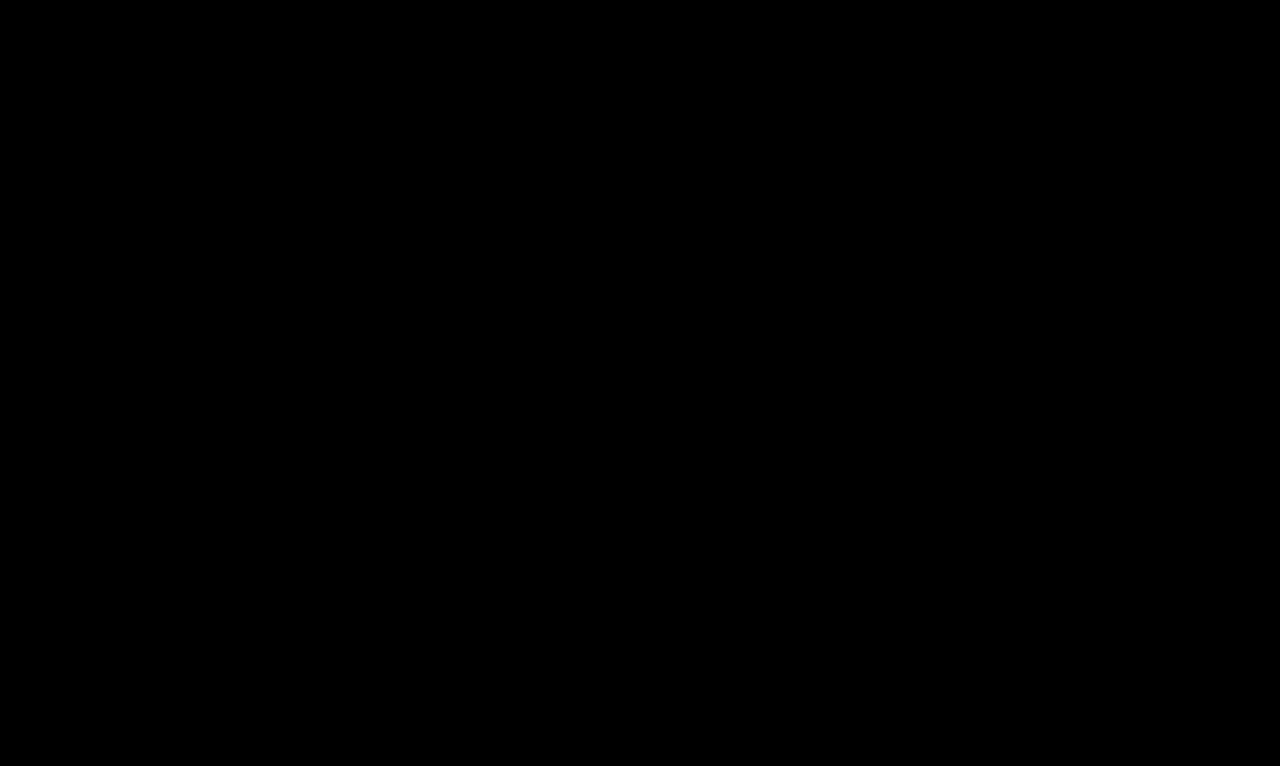
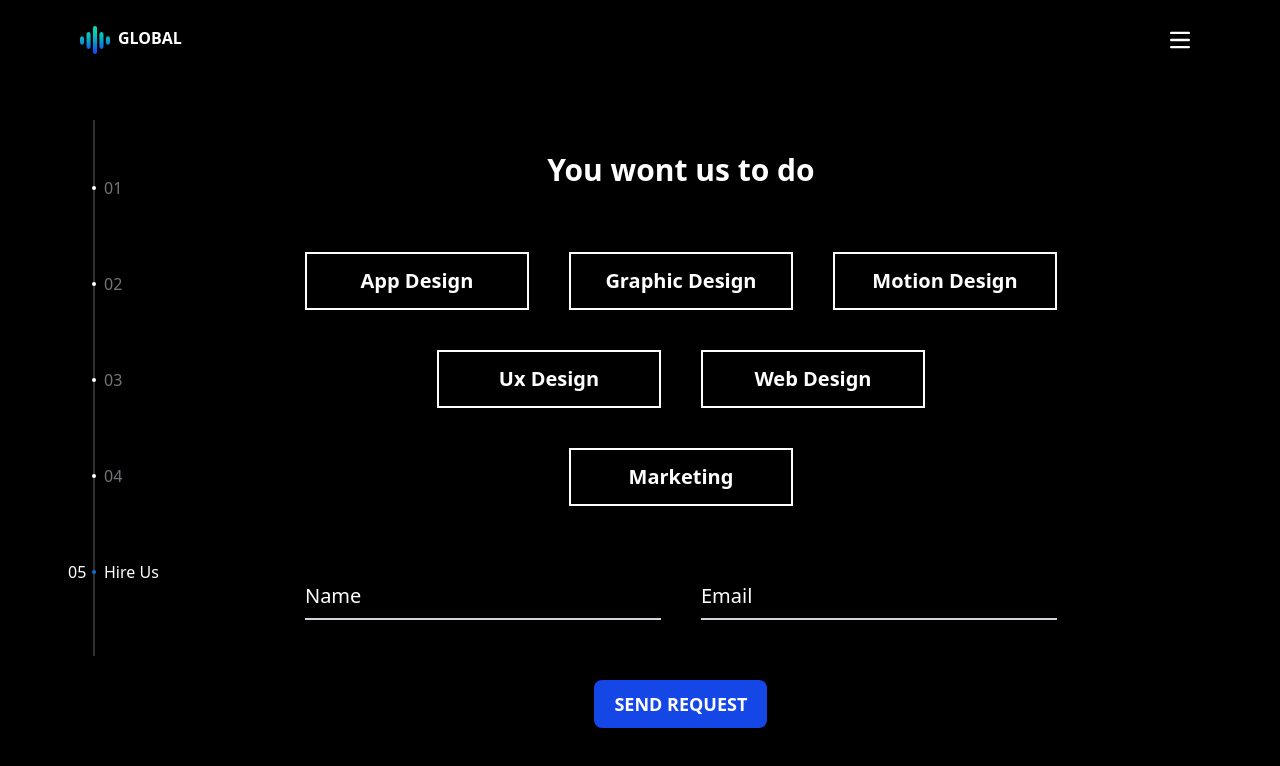
Before and after one commit to Eslam-Mohamed-G/global-next.js, a Next.js app: page /hire in a window 1280 px wide. Before the commit this address had no page. Shown: the top 766 px of the page. Built offline with nearby package versions, Linux system fonts and the light colour scheme.

Commit message:
Reorganized routes and added dynamic Navbar behavior

```diff
--- a/src/app/pages/contact/page.tsx
+++ b/src/app/contact/page.tsx
@@ -4,7 +4,7 @@ import React from 'react';
 const Page = () => {
     return (
         <div className='w-1/2 flex items-center justify-center md:justify-end'>
-            <img src="/img/contact-visual.png" alt="contact-visual"  className='w-full h-full object-cover absolute start-0 end-0 top-0 bottom-0'/>
+            <img src="/img/contact-visual.png" alt="contact-visual"  className='w-full h-full object-cover absolute start-0 end-0 top-0 bottom-0 -z-10'/>
             <div className='bg-black/80 text-white max-w-2xs text-center flex flex-col items-center justify-center gap-4 p-10 shadow-black drop-shadow-xl/50 shadow-2xl'>
                 <Link href="mailto:eslam.gomaa.3rb@gmail.com" target="_blank" className='font-bold'>eslam.gomaa.3rb@gmail.com</Link>
                 <Link href="tel:+201021698146" className='font-bold'>+01021698146</Link>
--- a/src/app/pages/hire/page.tsx
+++ b/src/app/hire/page.tsx
@@ -4,17 +4,17 @@ const Page = () => {
     return (
         <div className='w-full h-full flex flex-col items-center justify-center gap-16'>
             <h1 className='font-bold text-white text-3xl'>You wont us to do</h1>
-            <div className="flex flex-col justify-center items-center gap-10 sm:gap-16">
-                <div className="text-white flex flex-row md:flex-col gap-4 xsm:gap-6 md:gap-10 items-center justify-center">
-                    <div className='flex flex-col md:flex-row gap-4 xsm:gap-6 md:gap-10'>
-                        <button className='font-bold xsm:text-[20px] capitalize border-2 hover:bg-blueColor transition-all delay-150 cursor-pointer w-36 xsm:w-48 md:w-52 lg:w-56 py-3'>app design</button>
-                        <button className='font-bold xsm:text-[20px] capitalize border-2 hover:bg-blueColor transition-all delay-150 cursor-pointer w-36 xsm:w-48 md:w-52 lg:w-56 py-3'>graphic design</button>
-                        <button className='font-bold xsm:text-[20px] capitalize border-2 hover:bg-blueColor transition-all delay-150 cursor-pointer w-36 xsm:w-48 md:w-52 lg:w-56 py-3'>motion design</button>
+            <div className="flex flex-col justify-center items-center gap-16">
+                <div className="text-white flex flex-row md:flex-col gap-3 xsm:gap-6 md:gap-10 items-center justify-center">
+                    <div className='flex flex-col md:flex-row gap-3 xsm:gap-6 md:gap-10'>
+                        <button className='font-bold xsm:text-[20px] capitalize border-2 hover:bg-blueColor transition-all delay-150 cursor-pointer w-40 xsm:w-48 md:w-52 lg:w-56 py-3'>app design</button>
+                        <button className='font-bold xsm:text-[20px] capitalize border-2 hover:bg-blueColor transition-all delay-150 cursor-pointer w-40 xsm:w-48 md:w-52 lg:w-56 py-3'>graphic design</button>
+                        <button className='font-bold xsm:text-[20px] capitalize border-2 hover:bg-blueColor transition-all delay-150 cursor-pointer w-40 xsm:w-48 md:w-52 lg:w-56 py-3'>motion design</button>
                     </div>
-                    <div className='flex flex-wrap flex-col md:flex-row items-center justify-center gap-4 xsm:gap-6 md:gap-10 max-w-2xl'>
-                        <button className='font-bold xsm:text-[20px] capitalize border-2 hover:bg-blueColor transition-all delay-150 cursor-pointer w-36 xsm:w-48 md:w-52 lg:w-56 py-3'>ux design</button>
-                        <button className='font-bold xsm:text-[20px] capitalize border-2 hover:bg-blueColor transition-all delay-150 cursor-pointer w-36 xsm:w-48 md:w-52 lg:w-56 py-3'>web design</button>
-                        <button className='font-bold xsm:text-[20px] capitalize border-2 hover:bg-blueColor transition-all delay-150 cursor-pointer w-36 xsm:w-48 md:w-52 lg:w-56 py-3'>marketing</button>
+                    <div className='flex flex-wrap flex-col md:flex-row items-center justify-center gap-3 xsm:gap-6 md:gap-10 max-w-2xl'>
+                        <button className='font-bold xsm:text-[20px] capitalize border-2 hover:bg-blueColor transition-all delay-150 cursor-pointer w-40 xsm:w-48 md:w-52 lg:w-56 py-3'>ux design</button>
+                        <button className='font-bold xsm:text-[20px] capitalize border-2 hover:bg-blueColor transition-all delay-150 cursor-pointer w-40 xsm:w-48 md:w-52 lg:w-56 py-3'>web design</button>
+                        <button className='font-bold xsm:text-[20px] capitalize border-2 hover:bg-blueColor transition-all delay-150 cursor-pointer w-40 xsm:w-48 md:w-52 lg:w-56 py-3'>marketing</button>
                     </div>
                 </div>
 
--- a/src/app/layout.tsx
+++ b/src/app/layout.tsx
@@ -1,8 +1,11 @@
 import type { Metadata } from "next";
 import { Geist, Geist_Mono } from "next/font/google";
 import "./globals.css";
+import Sidbar from "@/components/SidBar/Sidbar";
+import Navbar from "@/components/Navbar/Navbar";
 import "slick-carousel/slick/slick.css";
 import "slick-carousel/slick/slick-theme.css";
+import { SidebarProvider } from "@/context/SidebarContext";
 
 const geistSans = Geist({
   variable: "--font-geist-sans",
@@ -27,11 +30,22 @@ export default function RootLayout({
   return (
     <html lang="en">
       <body
-        className={`${geistSans.variable} ${geistMono.variable} antialiased bg-black h-screen overflow-hidden flex flex-col justify-center`}
+        className={`${geistSans.variable} ${geistMono.variable} antialiased bg-black h-screen overflow-hidden flex flex-col justify-center perspective-[1500px]`}
       >
-        <main className="bg-black">
-          {children}
-        </main>
+        <SidebarProvider>
+            <nav>
+              <Navbar />
+            </nav>
+            <main className="flex-1 flex flex-row px-5 md:px-12 xl:px-20">
+              {/* sidebar */}
+              <aside className="hidden lg:block">
+                <Sidbar />
+              </aside>
+              <div className="flex-1 flex justify-center">
+                {children}
+              </div>
+            </main>
+        </SidebarProvider>
       </body>
     </html>
   );
--- a/src/app/page.tsx
+++ b/src/app/page.tsx
@@ -1,18 +1,48 @@
-"use client"
-import { useEffect } from "react";
-import DashboardLayout from "./pages/layout";
-import { useRouter } from "next/navigation";
-
+import Image from "next/image";
+import Link from "next/link";
 
 export default function Home() {
-  const router = useRouter();
-  useEffect(() => {
-    router.push("/pages")
-    return () => {
-      router.push("/pages")
-    };
-  }, []);
   return (
-    <DashboardLayout children={undefined}/>
+    <div className="bg-black w-full mx-auto flex flex-col md:items-center gap-7 sm:gap-10">
+      <div className="flex sm:items-center pb-10 sm:pb-0 justify-between relative before:content-[''] before:absolute before:bottom-0 before:h-0.5 before:start-0 before:end-2.5 sm:before:end-3.5 before:bg-borderGray before:z-0">
+        {/* text */}
+        <div className="flex flex-col md:justify-center text-white gap-10">
+          {/* there words */}
+          <div className="flex flex-col text-5xl md:text-6xl xl:text-[74px] font-extrabold">
+            <span>Your next</span>
+            <span>interactive</span>
+            <span>experience</span>
+          </div>
+
+          {/* link to hire us */}
+          <Link href="/hire" className="relative group cursor-pointer w-fit px-3 py-1 flex items-center content-center gap-2">
+            <div className="bg-blueColor w-20 group-hover:w-full h-full absolute top-0 right-0 z-10 transition-all delay-75" />
+            <span className="w-fit uppercase font-bold relative z-50">Hire us</span>
+
+            <svg className="w-4 h-4 text-white relative z-50" aria-hidden="true" xmlns="http://www.w3.org/2000/svg" fill="none" viewBox="0 0 14 10">
+              <path stroke="currentColor" strokeLinecap="round" strokeLinejoin="round" strokeWidth={2} d="M1 5h12m0 0L9 1m4 4L9 9" />
+            </svg>
+          </Link>
+        </div>
+
+        {/* introduction image */}
+        <img src="/img/introduction.png" alt="introduction" className="hidden sm:block w-80 md:w-full m-0 p-0" />
+      </div>
+
+      <div className="flex-1 flex flex-col md:flex-row md:justify-around md:mx-auto text-white relative before:content-[''] before:absolute before:-top-[31px] sm:before:-top-[43px] before:w-7 before:h-1 before:start-5 before:bg-blueColor before:z-0">
+        <div className="flex flex-col gap-1 sm:gap-4 md:max-w-3xs text-start cursor-pointer opacity-15 hover:opacity-100 transition-all delay-100">
+          <h1 className="uppercase font-bold">metiew & smith</h1>
+          <span>Lorem ipsum dolor, sit amet consectetur adipisicing elit. Quia</span>
+        </div>
+        <div className="flex flex-col gap-1 sm:gap-4 md:max-w-3xs md:mx-6 lg:mx-14 my-6 md:my-0 text-start cursor-pointer opacity-15 hover:opacity-100 transition-all delay-100">
+          <h1 className="uppercase font-bold">fantasy interactive</h1>
+          <span>Lorem ipsum dolor, sit amet consectetur adipisicing elit. Quia</span>
+        </div>
+        <div className="flex flex-col gap-1 sm:gap-4 md:max-w-3xs text-start cursor-pointer opacity-15 hover:opacity-100 transition-all delay-100">
+          <h1 className="uppercase font-bold">paul & shark</h1>
+          <span>Lorem ipsum dolor, sit amet consectetur adipisicing elit. Quia</span>
+        </div>
+      </div>
+    </div>
   );
 }
--- a/src/app/pages/page.tsx
+++ /dev/null
@@ -1,7 +0,0 @@
-import Page from "./home/page";
-
-export default function Home() {
-    return (
-        <Page/>
-    );
-}
--- a/src/components/Navbar/Navbar.tsx
+++ b/src/components/Navbar/Navbar.tsx
@@ -13,7 +13,7 @@ const Navbar = () => {
     console.log(isOpen);
 
     return (
-        <nav className="flex flex-row w-full justify-between items-center text-white py-5 px-5 md:px-12 xl:px-20 relative z-50">
+        <nav className="flex flex-row justify-between items-center text-white py-5 px-5 md:px-12 xl:px-20 relative z-50">
             {/* logo */}
             <div className="flex flex-row gap-2">
                 <Image src="/img/logo.png" width={30} height={30} alt={"logo"} />
@@ -22,8 +22,10 @@ const Navbar = () => {
 
             <Link href="/hire" className={pathName === "/" || pathName === "/hire" ? 'hidden':'block bg-blueColor px-4 py-0.5 text-white uppercase font-bold'}>Hire us</Link>
 
-            <button onClick={handleMenu} type="button" className="inline-flex items-center content-center w-6 h-4 justify-center text-sm text-white cursor-pointer border-y-2 border-white">
-                <span className='bg-white rounded-2xl w-4 h-[2px]'/>
+            <button onClick={handleMenu} data-collapse-toggle="mega-menu-icons" type="button" className="inline-flex items-center p-2 w-10 h-10 justify-center text-sm text-white rounded-lg cursor-pointer">
+                <svg className="w-5 h-5" aria-hidden="true" xmlns="http://www.w3.org/2000/svg" fill="none" viewBox="0 0 17 14">
+                    <path stroke="currentColor" strokeLinecap="round" strokeLinejoin="round" strokeWidth={2} d="M1 1h15M1 7h15M1 13h15" />
+                </svg>
             </button>
 
         </nav>
--- a/src/components/SidBar/Sidbar.tsx
+++ b/src/components/SidBar/Sidbar.tsx
@@ -8,27 +8,27 @@ const sidebarMenu = [
     {
         id: "01",
         name: "Home",
-        link: "/pages",
+        link: "/",
     },
     {
         id: "02",
         name: "Works",
-        link: "/pages/works",
+        link: "/works",
     },
     {
         id: "03",
         name: "About",
-        link: "/pages/about",
+        link: "/about",
     },
     {
         id: "04",
         name: "Contact",
-        link: "/pages/contact",
+        link: "/contact",
     },
     {
         id: "05",
         name: "Hire Us",
-        link: "/pages/hire",
+        link: "/hire",
     },
 ]
 
@@ -79,7 +79,7 @@ const Sidbar = () => {
 
     return (
         <aside className="text-textGray pl-3 pt-10">
-            <nav className="w-fit m-auto py-14 relative z-10 before:content-[''] before:absolute before:left-[.8px] before:top-0 before:h-full before:w-0.5 before:bg-textGray/40 before:z-0">
+            <nav className="w-fit m-auto py-14 relative before:content-[''] before:absolute before:left-[.8px] before:top-0 before:h-full before:w-0.5 before:bg-textGray/40 before:z-0">
                 <ul className='flex flex-col gap-14'>
                     {sidebarMenu.map((menu, i) => (
                         <li className="items-center align-middle justify-items-center h-10" key={menu.id}>
```
Also changed, not shown: src/app/pages/home/page.tsx (deleted, +0 -50 lines), src/app/pages/layout.tsx (deleted, +0 -29 lines), src/app/about/page.tsx (renamed from src/app/pages/about/page.tsx), src/app/works/page.tsx (renamed from src/app/pages/works/page.tsx).
